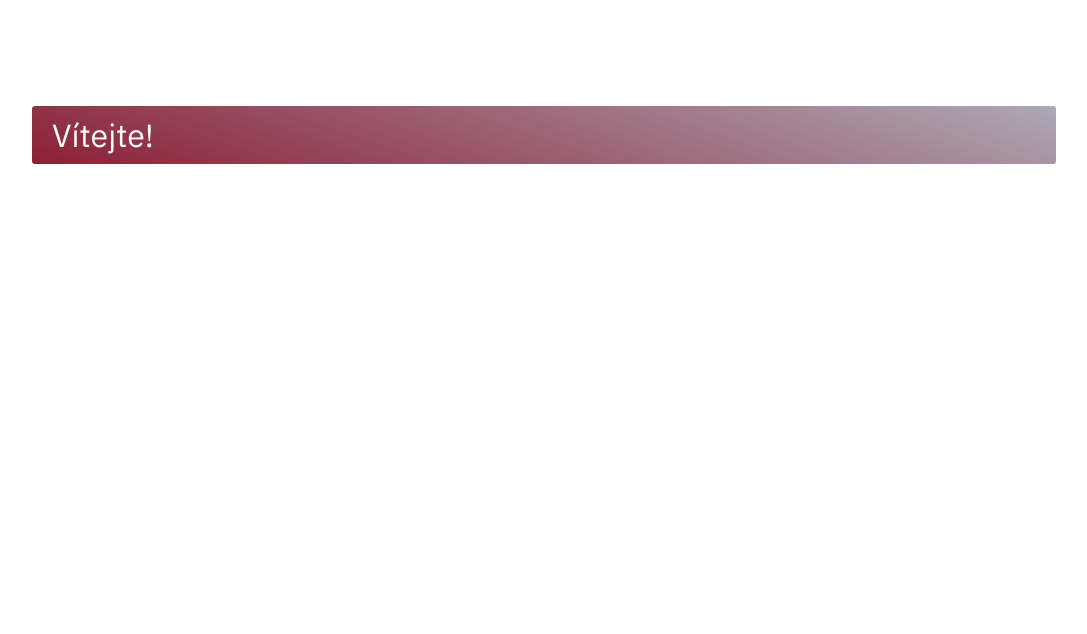
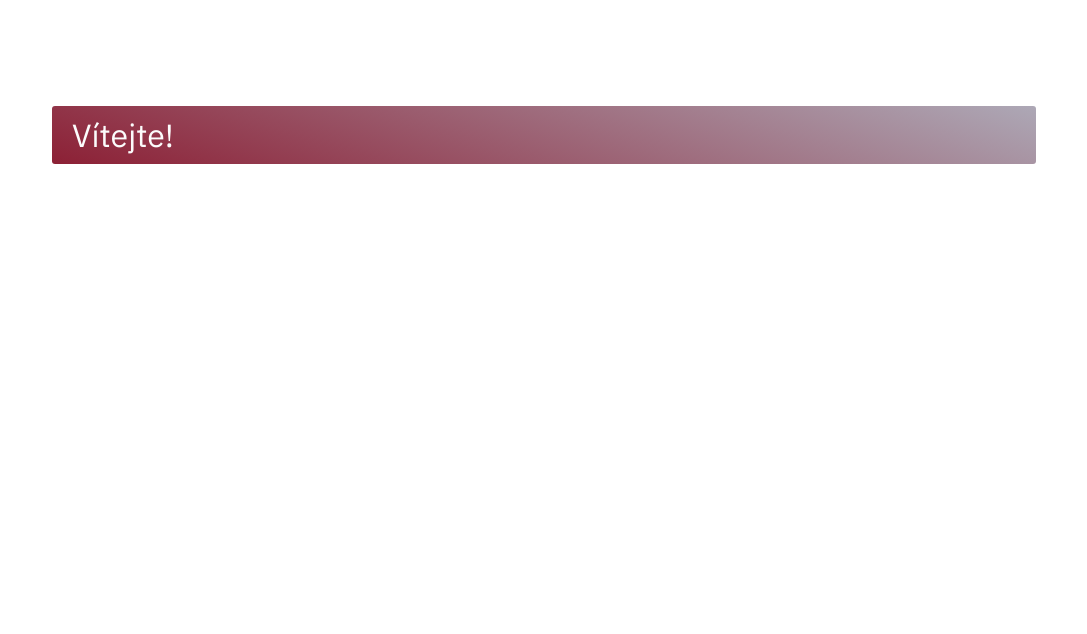
Before and after one commit to lamuza/cz-lamuza, a Gatsby site: page / in a window 1280 px wide. Shown: the part 54-688 px from the top of the page, without its empty margins (96-1183 px from the left). Built offline with nearby package versions, Linux system fonts and the light colour scheme; Gatsby itself is replaced by a stand-in of ours.

Commit message:
Moved layout component into its folder and returned old padding

```diff
--- a/src/components/layout.tsx
+++ b/src/components/layout/index.tsx
@@ -10,7 +10,7 @@ import React, { Fragment } from "react"
 
 import { Header } from "components/header"
 import styled from "styled-components"
-import { GlobalStyle } from "./global-style"
+import { GlobalStyle } from "components/global-style"
 import { Footer } from "components/footer"
 
 type Props = {
@@ -77,6 +77,6 @@ const Content = styled("main")`
   max-width: 1024px;
   margin: 0 auto;
   height: 100%;
-  padding: 160px 0 0 0;
+  padding: 160px 20px 0 20px;
   grid-area: content;
 `
```
